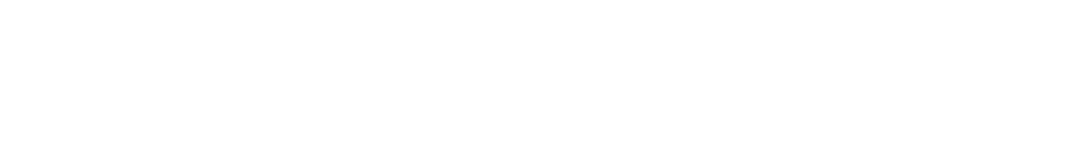
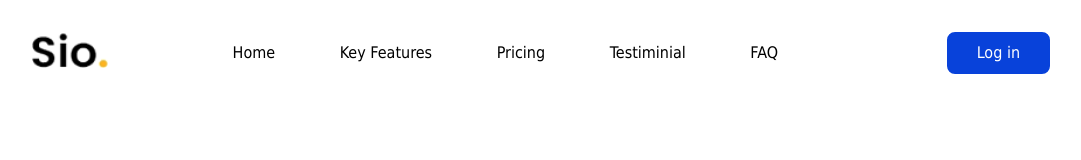
Before and after one commit to RokasSweets/09-sio-gym, a website: page index.html in a window 1280 px wide. Shown: the whole page, without its empty margins (88-1169 px from the left). Drawn offline with Linux system fonts and the light colour scheme.

Commit message:
Navigation add #4

```diff
--- a/css/main.css
+++ b/css/main.css
@@ -0,0 +1,66 @@
+root {
+    --main-color: #0842da;
+}
+
+body {
+    font-family: tahoma;
+    width: 1000px;
+    margin-left: calc(50% - 500px);
+}
+
+.logo {
+    float: left;
+    height: 35px;
+    margin-left: -20px;
+}
+
+.main-header {
+    display: inline-block;
+    margin-top: 25px;
+    width: 1000px;
+}
+
+.main-header > nav > a {
+    color: black;
+    font-size: 16px;
+    text-decoration: none;
+    margin-left: 1em;
+    padding: 20px;
+    display: inline-block;
+    line-height: 0.1em;
+    transition: all 0.5s;
+    border: 2px solid #fff;
+    cursor: pointer;
+}
+
+.main-nav {
+    float: right;
+    margin-top: -3px;
+}
+
+.main-nav > a:last-child {
+    margin-left: 140px;
+    background-color: #0842da;
+    color: white;
+    padding: 20px;
+    padding-left: 30px;
+    padding-right: 30px;
+    border-radius: 10px;
+}
+
+.main-nav > a:last-child:hover {
+    background-color: var(--secondary-color);
+    color: black;
+    padding: 20px;
+    padding-left: 30px;
+    padding-right: 30px;
+    border-radius: 10px;
+}
+.main-nav > a:hover {
+    background-color: var(--main-color);
+    color: black;
+    padding: 20px;
+    border-radius: 10px;
+    border: 2px solid #0842da;
+    cursor: pointer;
+}
--- a/index.html
+++ b/index.html
@@ -14,6 +14,16 @@
     <title>Sio Gym</title>
 </head>
 <body>
-
+    <header class="main-header">
+        <img class="logo" src="./img/logo.png" alt="logo">
+        <nav class="main-nav">
+            <a href="#">Home</a>
+            <a href="#">Key Features</a>
+            <a href="#">Pricing</a>
+            <a href="#">Testiminial</a>
+            <a href="#">FAQ</a>
+            <a href="#">Log in</a>
+        </nav>
+    </header>
 </body>
 </html>
```
